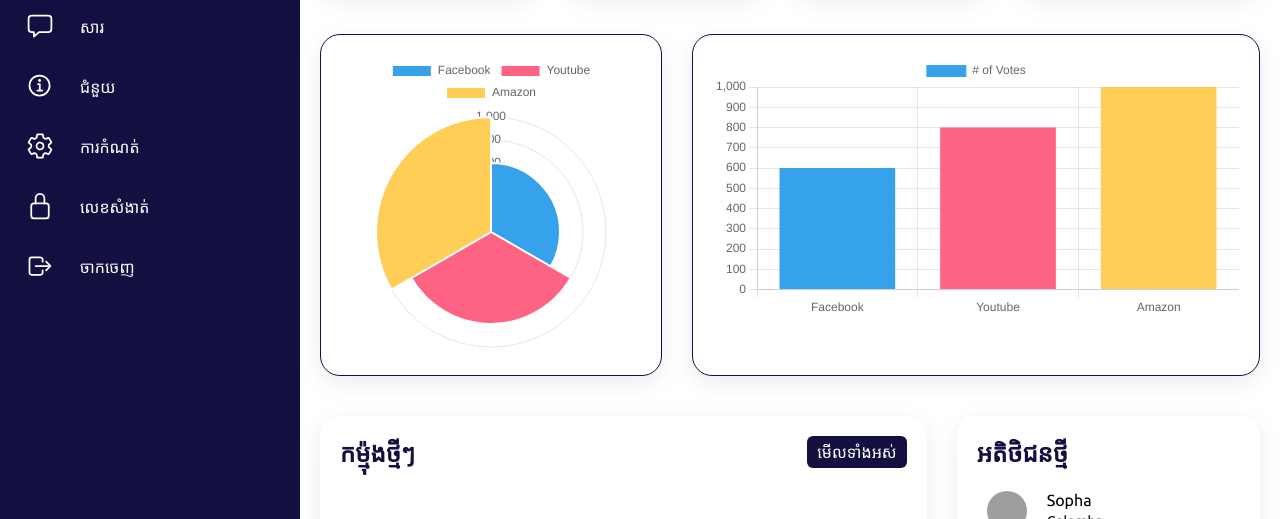
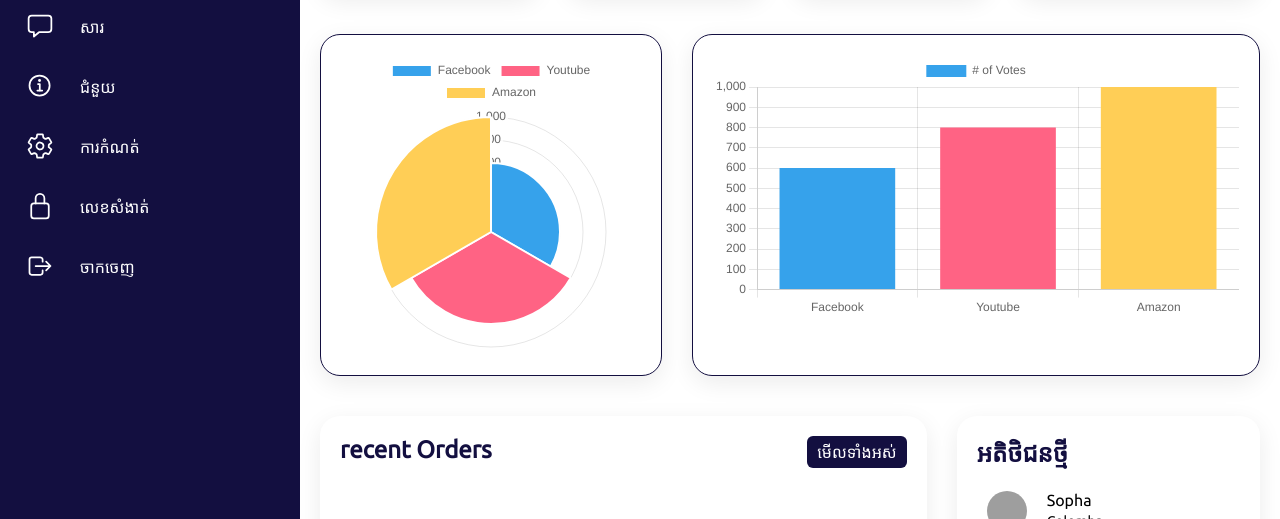
Before and after one commit to SophaGithub/second_website, a plain HTML site: page index.html in a window 1280 px wide. Shown: the part 223-742 px from the top of the page. Drawn offline with nearby package versions, Linux system fonts and the light colour scheme; grey boxes are pictures that could not be loaded; a web font is replaced by a local one.

Commit message:
correct some word

```diff
--- a/index.html
+++ b/index.html
@@ -149,7 +149,7 @@
                 <div class="details">
                     <div class="recentOrders">
                        <div class="cardHeader">
-                        <h2>កម្ម៉ុងថ្មីៗ</h2>
+                        <h2>recent Orders</h2>
                         <a href="#" class="btn">មើលទាំងអស់</a>
                        </div>
                        <table>
```
